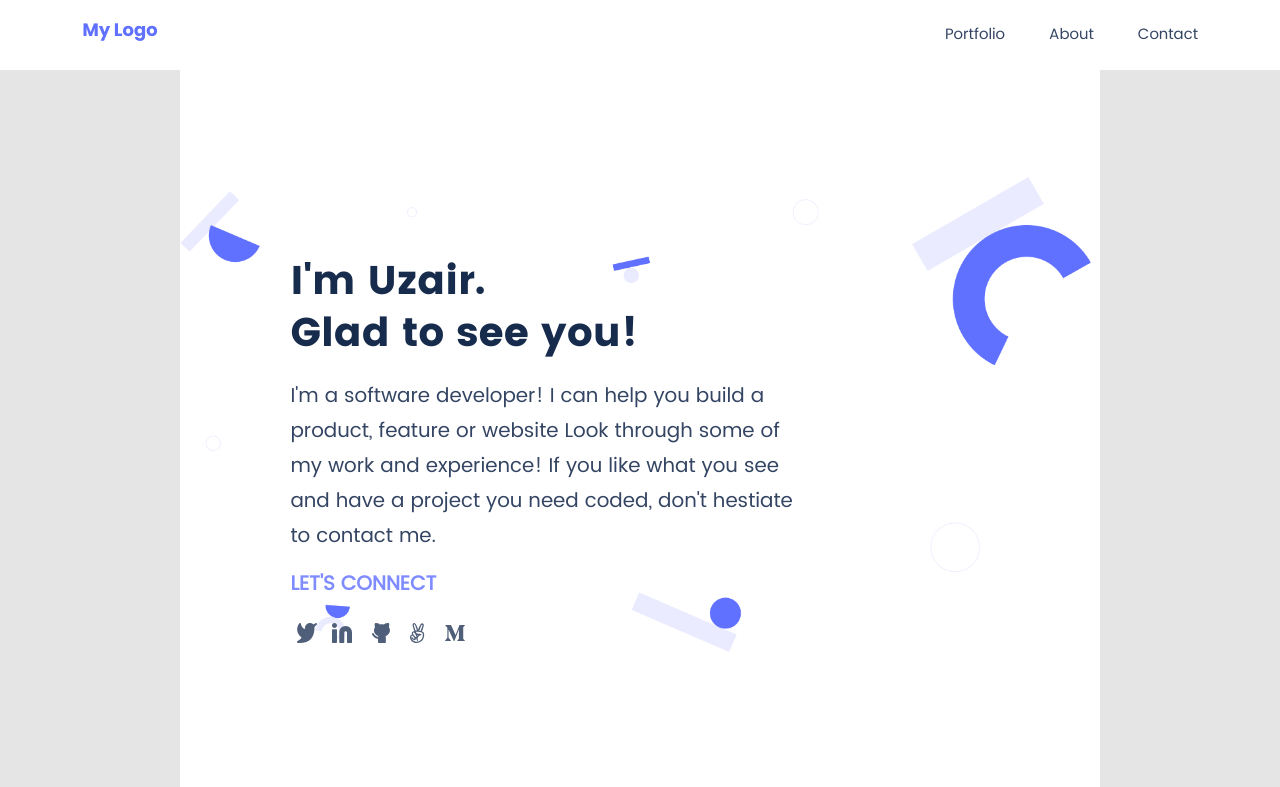
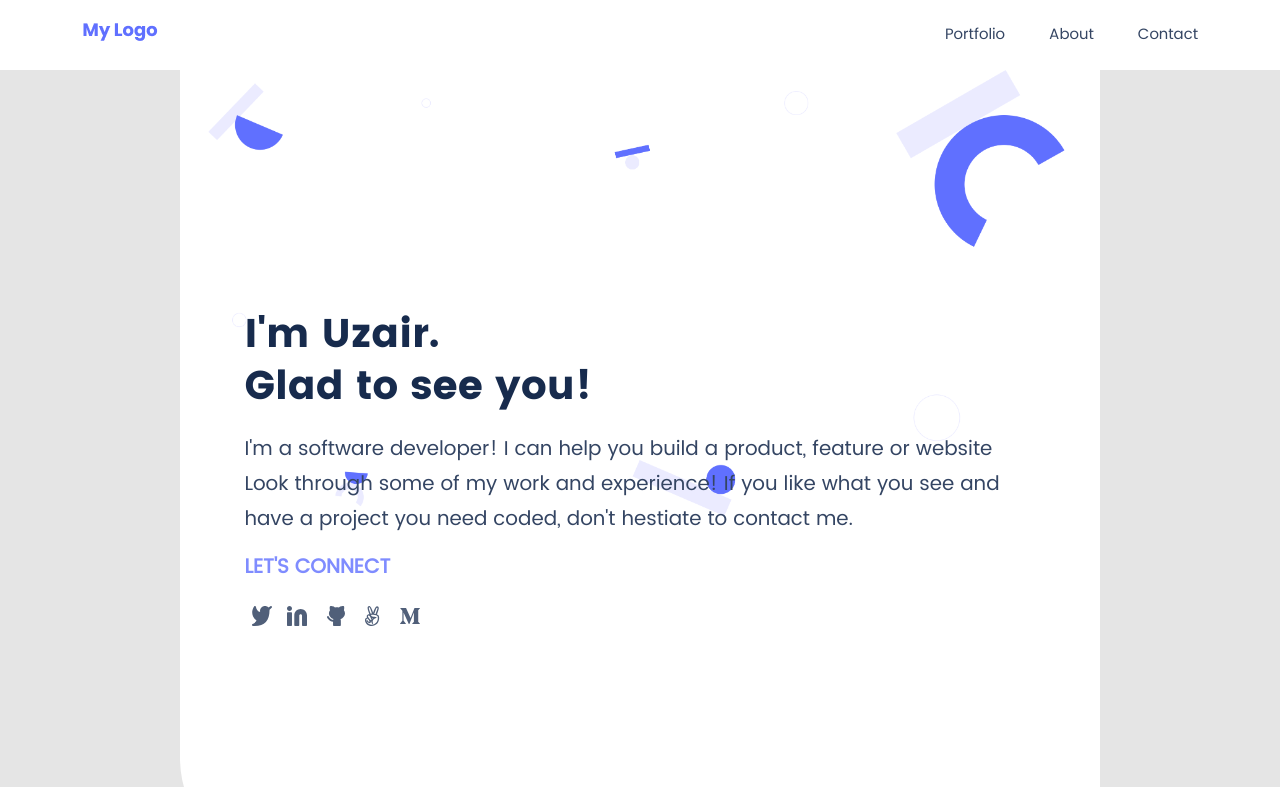
Before and after one commit to Uzair-Manzoor/Portfolio, a website: page index.html in a window 1280 px wide. Shown: the top 787 px of the page. Drawn offline with Linux system fonts and the light colour scheme.

Commit message:
update css file

```diff
--- a/style.css
+++ b/style.css
@@ -72,20 +72,26 @@ body {
 }
 
 .article {
+  background-image: url("./resources/images/header-shapes\ mobilebackground-Main.png");
+  max-height: 868px;
+  min-height: 550px;
+  width: auto;
   display: flex;
-  min-height: 100vh;
-  flex-direction: column;
+  justify-content: center;
+  align-items: center;
+  padding: 0 7%;
+  border-radius: 0 0 0 5em;
   background-color: #fff;
-  border-bottom-left-radius: 70px;
+  background-size: 100%;
+  background-position-x: center;
   background-repeat: no-repeat;
-  background-size: contain;
-  background-position: center;
-  background-image: url("./resources/images/header-shapes\ mobilebackground-Main.png");
+  padding-top: 10px;
+  padding-bottom: 10px;
 }
-
+/*
 .article-item1 {
-  margin: 20% 12% 15%;
-}
+  margin: 15% 10% 25% 5%;
+} */
 
 .headline-title {
   color: #172b4d;
@@ -97,7 +103,25 @@ body {
   flex: none;
   margin-bottom: 20px;
   font-family: Poppins-bold, sans-serif;
+  animation: fadeIn 1s ease-in-out;
 }
+
+@keyframes fadeIn {
+  from {
+    opacity: 0;
+    transform: translateY(-15px);
+  }
+
+  to {
+    opacity: 1;
+    transform: translateY(0);
+  }
+}
+
+.headline-title:hover {
+  color: #6070ff;
+}
+
 
 .headline-content {
   font-size: 16px;
@@ -107,7 +131,6 @@ body {
   line-height: 30px;
   flex: none;
   margin-left: 0;
-  margin-right: 24px;
 }
 
 .headline-container {
@@ -289,17 +312,21 @@ a:hover {
 }
 
 .contact_form {
+  display: flex;
+  justify-content: center;
+  flex-direction: column;
+  margin: 6em 0 0 0;
+  padding: 3em;
+  border-radius: 5em 0 0 0;
+  background-color: #6070ff;
+  background-repeat: no-repeat;
+  background-position-x: right;
   color: #fff;
-  padding: 20px;
-  background-size: contain;
-  border-top-left-radius: 70px;
-  background-repeat: no-repeat;
-  background-position: bottom -30px right -15px;
   background-image: url("resources/images/contact\ form\ shapes-mobile@2x.png");
-  background-color: #6070ff;
 }
 
 .title {
+  font-family: Poppins-bold, sans-serif;
   text-align: center;
   font-size: 40px;
   font-weight: 700;
@@ -368,10 +395,6 @@ a:hover {
   padding-left: 20px;
 }
 
-.submit {
-  float: left;
-}
-
 @media screen and (min-width: 768px) {
   .header {
     padding: 0 50px;
@@ -394,14 +417,12 @@ a:hover {
 
   .article {
     background-image: url("./resources/images/header-shapes\ Deasktop\ BG.png");
-    display: flex;
-    min-height: 113vh;
-    flex-direction: column;
-    background-color: white;
-    border-bottom-left-radius: 100px;
+    border-radius: 0 0 0 7em;
+    background-color: #fff;
+    background-size: 94%;
+    background-position-x: center;
     background-repeat: no-repeat;
-    background-size: 100%;
-    background-position: 99% 25%;
+    height: 100vh;
   }
 
   .article-item1 {
@@ -431,7 +452,6 @@ a:hover {
     font-style: normal;
     font-weight: 400;
     line-height: 35px;
-    margin-right: 25%;
   }
 
   .social-title {
@@ -605,6 +625,10 @@ a:hover {
     justify-self: center;
   }
 
+  .title {
+    font-family: Poppins-bold, sans-serif;
+  }
+
   .scale-para:hover {
     -webkit-animation: scale-text 2s;
     animation: scale-text 2s;
```
